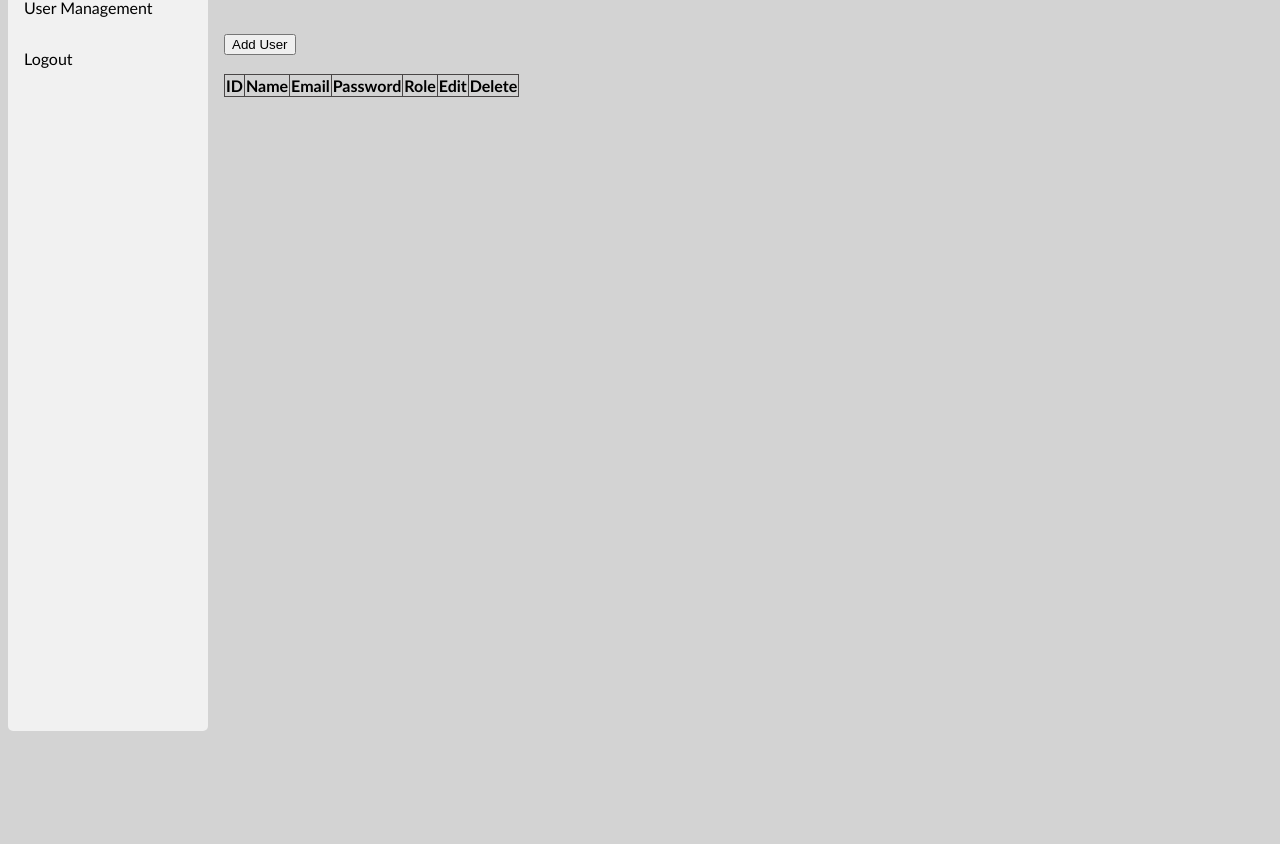
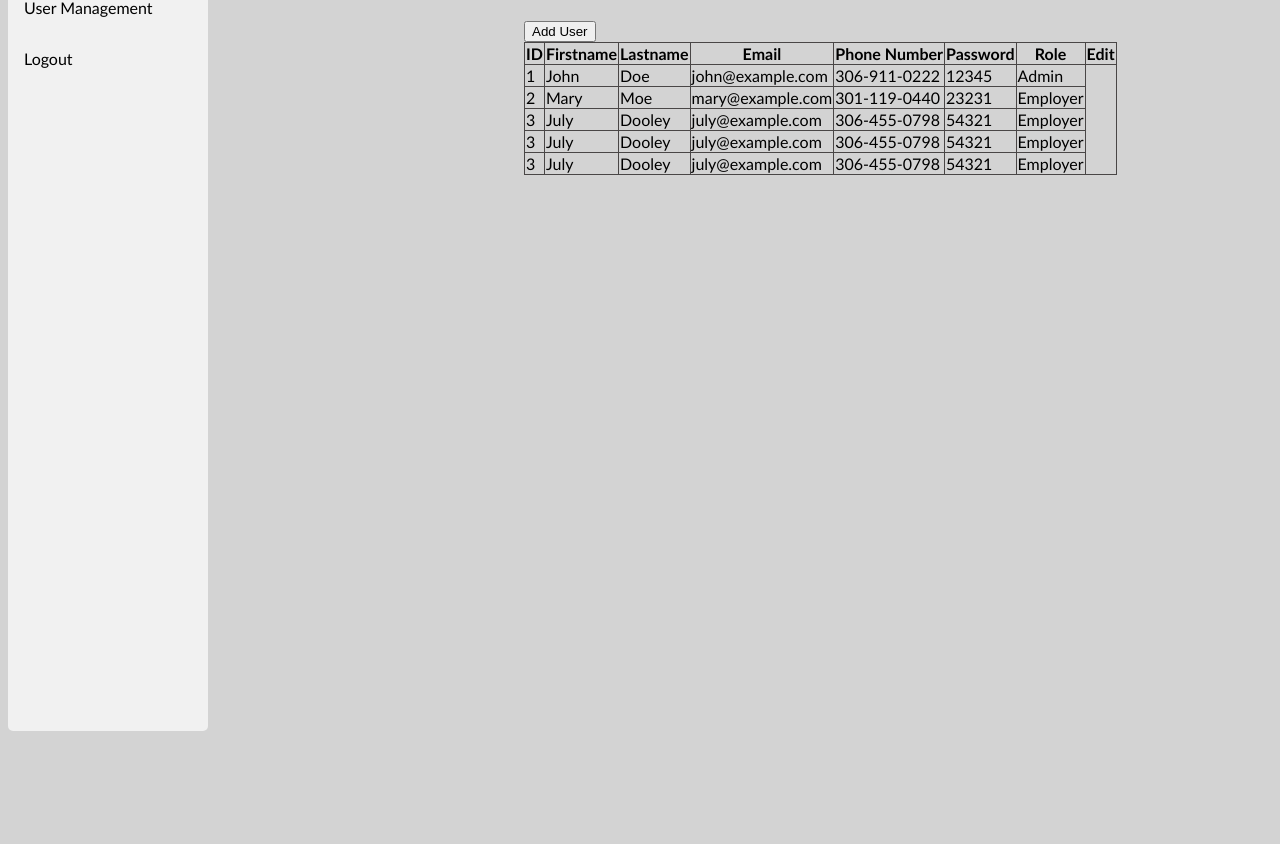
Before and after one commit to ivanightmare/webProject, a website: page views/userManagement.html in a window 1280 px wide. Shown: the part 77-921 px from the top of the page. Drawn offline with Linux system fonts and the light colour scheme.

Commit message:
new commit register / login

```diff
--- a/views/userManagement.html
+++ b/views/userManagement.html
@@ -49,7 +49,7 @@
     }
 
     div.content {
-    margin-left: 200px;
+    margin-left: 500px;
     padding: 1px 16px;
     height: 1000px;
     }
@@ -87,22 +87,73 @@
         <a href="logout.html">Logout</a>
     </div>
 
+
     <div class="content">
-        <h1>User Management</h1>
+        <h2>User Management</h2>
         <br>
         <button id="addUser">Add User</button>
         <br>
-        <br>
-        <table>
+        <table class="table table-hover">
+          <thead>
             <tr>
               <th>ID</th>
-                <th>Name</th>
+              <th>Firstname</th>
+              <th>Lastname</th>
               <th>Email</th>
+              <th>Phone Number</th>
               <th>Password</th>
               <th>Role</th>
               <th>Edit</th>
-                <th>Delete</th>
             </tr>
+          </thead>
+          <tbody>
+            <tr>
+              <td>1</td>
+              <td>John</td>
+              <td>Doe</td>
+              <td>john@example.com</td>
+              <td>306-911-0222</td>
+              <td>12345</td>
+              <td>Admin</td>
+            </tr>
+            <tr>
+              <td>2</td>
+              <td>Mary</td>
+              <td>Moe</td>
+              <td>mary@example.com</td>
+              <td>301-119-0440</td>
+              <td>23231</td>
+              <td>Employer</td>
+            </tr>
+            <tr>
+              <td>3</td>
+              <td>July</td>
+              <td>Dooley</td>
+              <td>july@example.com</td>
+              <td>306-455-0798</td>
+              <td>54321</td>
+              <td>Employer</td>
+            </tr>
+            <tr>
+                <td>3</td>
+                <td>July</td>
+                <td>Dooley</td>
+                <td>july@example.com</td>
+                <td>306-455-0798</td>
+                <td>54321</td>
+                <td>Employer</td>
+            </tr>
+            <tr>
+                <td>3</td>
+                <td>July</td>
+                <td>Dooley</td>
+                <td>july@example.com</td>
+                <td>306-455-0798</td>
+                <td>54321</td>
+                <td>Employer</td>
+            </tr>
+
+          </tbody>
         </table>
       </div>
 
```
Also changed, not shown: views/login.html (+2 -1 lines), views/profile.html (+1 -1 lines), views/register.html (+6 -2 lines). Lines whose indentation alone changed are shown as unchanged.
